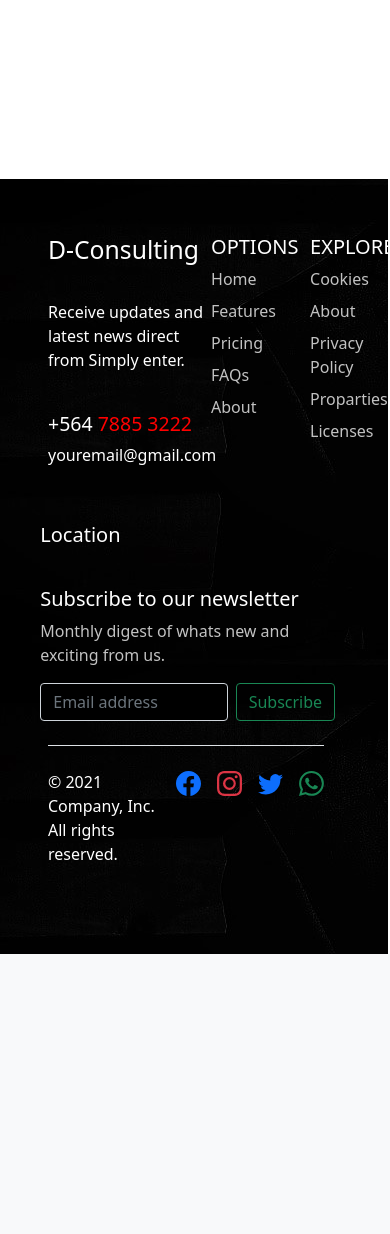
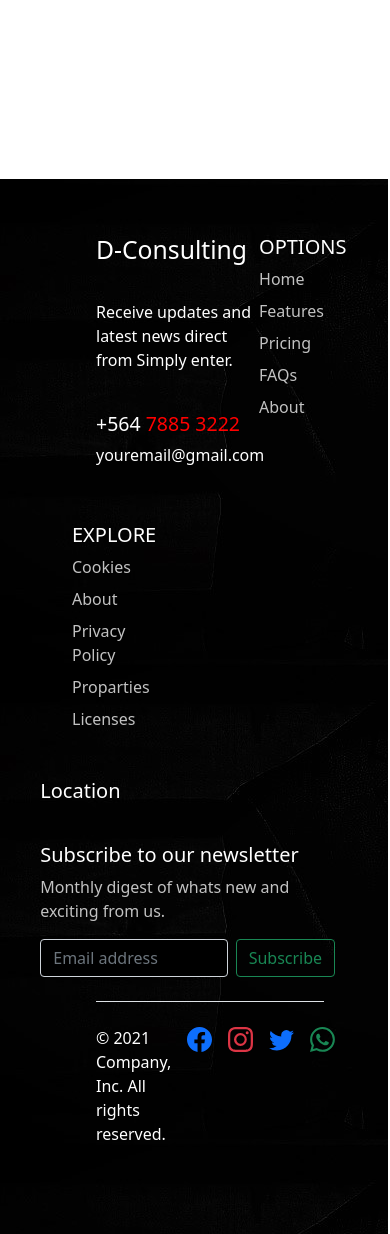
Before and after one commit to m0hdShahrukh/D-Consulting, a PHP site: template views/blog.html in a window 390 px wide. Shown: the part 3549-4783 px from the top of the page. Before the commit the page ends 4503 px from the top, so only its background shows below. Run offline with PHP 8.4, Linux system fonts and the light colour scheme; the template is opened without the code that fills it, so the values that code supplies are empty.

Commit message:
counter margain 4rem

```diff
--- a/static/css/index.css
+++ b/static/css/index.css
@@ -125,7 +125,7 @@
     }
     .mx-5{
           margin-right: 4rem!important;
-    margin-left: 1rem!important;
+    margin-left: 4rem!important;
     }
     .footer_padding-top{
       margin-left: 2rem!important;
```
